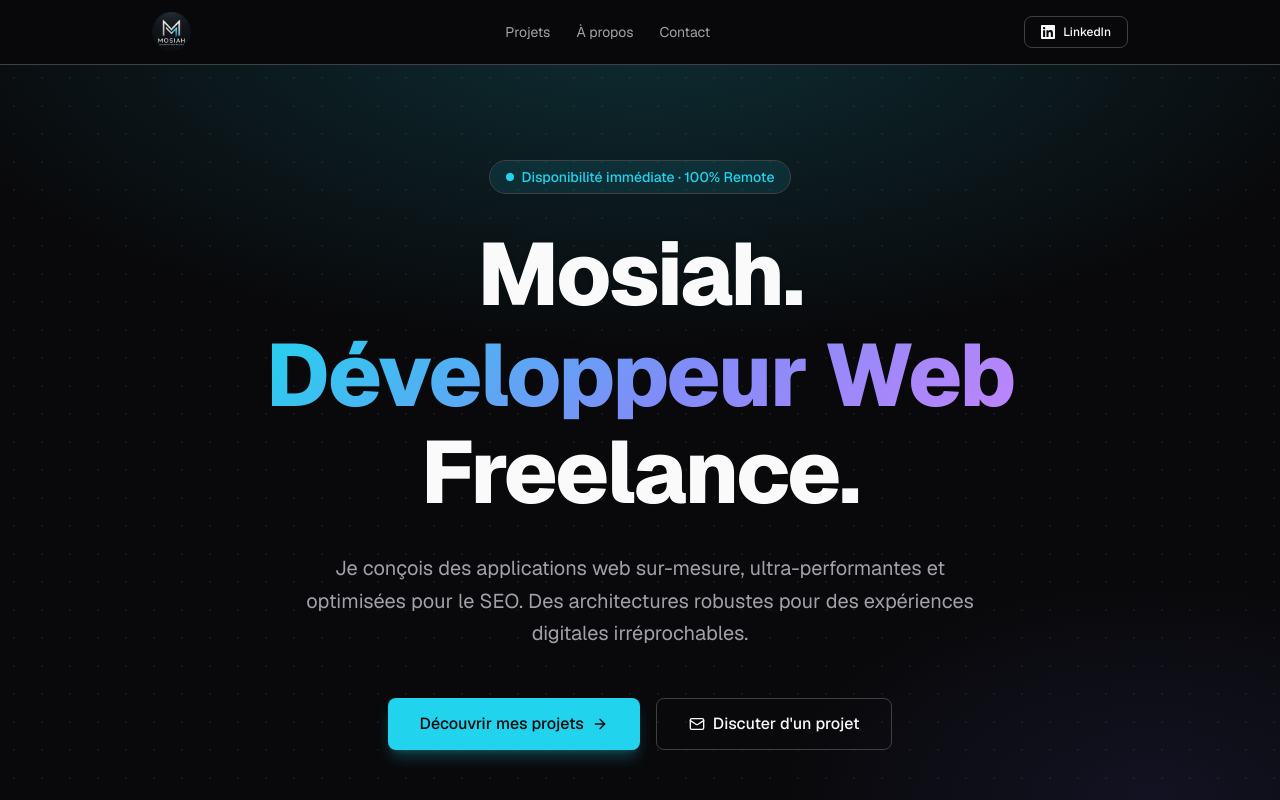
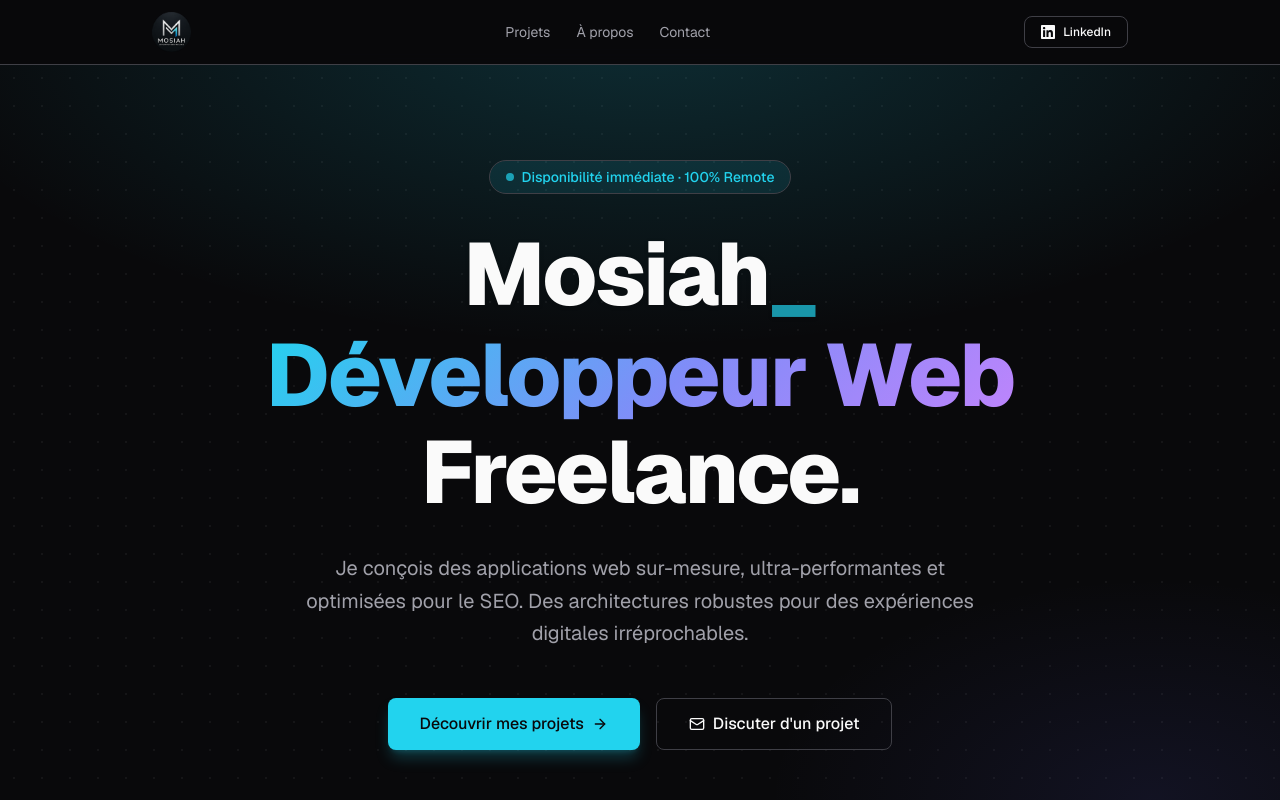
Before and after one commit to GROSJOINDEBEUH/portfolio, a Next.js app: page / in a window 1280 px wide. Shown: the top 800 px of the page. Built offline with nearby package versions, Linux system fonts and the light colour scheme.

Commit message:
Personnalisation — icônes thématiques, curseur terminal, hover badges

```diff
--- a/src/components/sections/about.tsx
+++ b/src/components/sections/about.tsx
@@ -1,4 +1,4 @@
-import { Code2, Zap, Cpu, Network, Headphones, Globe, User, Briefcase, GraduationCap } from 'lucide-react';
+import { Server, Zap, Wrench, Network, Headphones, Globe, User, Briefcase, GraduationCap } from 'lucide-react';
 import { Badge } from '@/components/ui/badge';
 
 /* ─── Data ───────────────────────────────────────────────────────────── */
@@ -6,7 +6,7 @@ import { Badge } from '@/components/ui/badge';
 const SKILLS = [
   {
     id: 'frontend',
-    icon: Code2,
+    icon: Server,
     label: 'Stack Full-Stack',
     items: ['Next.js', 'React 19', 'TypeScript', 'Tailwind CSS v4', 'Supabase / PostgreSQL', 'Framer Motion', 'shadcn/ui', 'Resend'],
   },
@@ -18,7 +18,7 @@ const SKILLS = [
   },
   {
     id: 'systeme',
-    icon: Cpu,
+    icon: Wrench,
     label: 'Outils de Développement',
     items: ['Git / GitHub', 'Vercel', 'Railway', 'Windsurf', 'Terminal / Bash', 'Figma'],
   },
--- a/src/components/sections/hero.tsx
+++ b/src/components/sections/hero.tsx
@@ -56,7 +56,7 @@ export function Hero() {
         {/* H1 */}
         <h1 className="mb-8 break-words text-4xl font-extrabold leading-[1.1] tracking-tight sm:text-6xl lg:text-[5.5rem]">
           <span className="block text-foreground drop-shadow-sm">
-            Mosiah.
+            Mosiah<span className="animate-pulse text-primary">_</span>
           </span>
           <span className="mt-1 block">
             <span
--- a/src/components/ui/badge.tsx
+++ b/src/components/ui/badge.tsx
@@ -23,8 +23,9 @@ export function Badge({
   return (
     <span
       className={cn(
-        'inline-flex items-center rounded-md px-2.5 py-0.5 text-xs font-medium',
+        'inline-flex items-center rounded-md px-2.5 py-0.5 text-xs font-medium transition-all duration-200 hover:scale-105 hover:shadow-md',
         variantMap[variant],
+        'hover:bg-primary/20 hover:text-primary hover:border-primary/40',
         className
       )}
       {...props}
```
